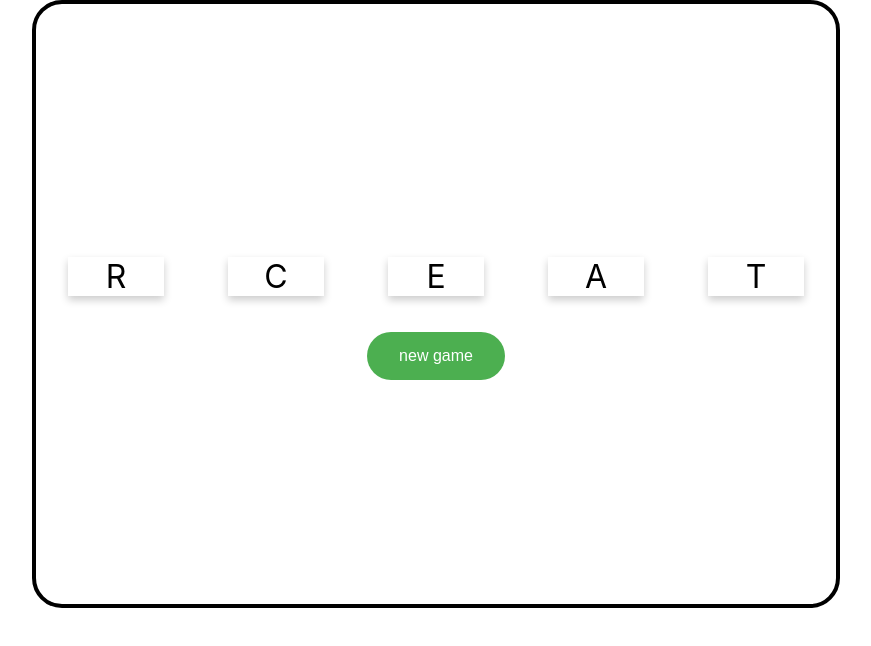
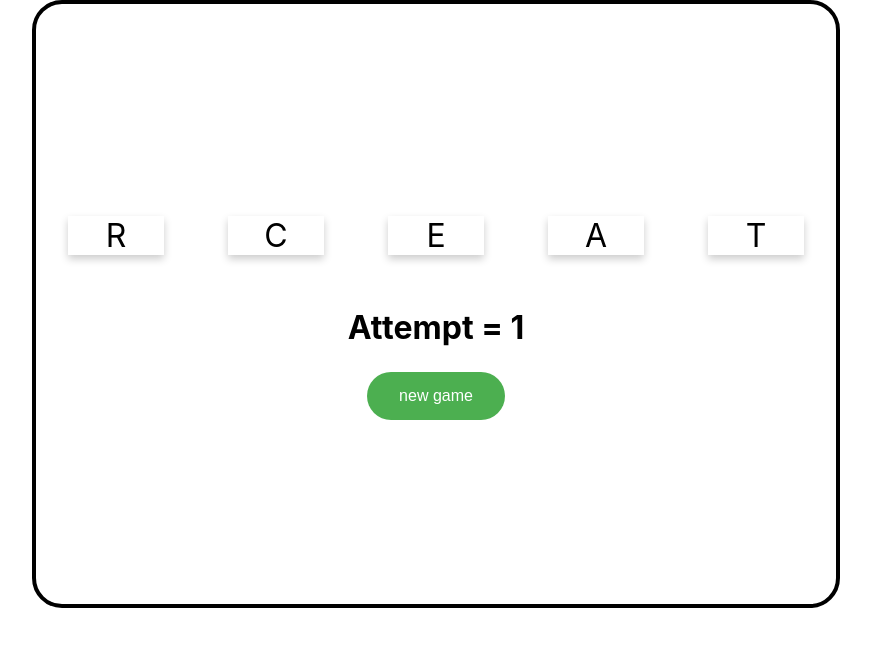
Before and after one commit to AclAireZ/LAB3SA03_Checkpoint, a React (Create React App) app: page / in a window 1280 px wide. Shown: the top 646 px of the page, without its empty margins (204-1075 px from the left). Built offline with nearby package versions, Linux system fonts and the light colour scheme.

Commit message:
show attemp

```diff
--- a/src/WordCard.js
+++ b/src/WordCard.js
@@ -39,6 +39,7 @@ export default function WordCard(props) {
     return(
         <div>
             {state.chars.map((c, i) => <CharacterCard value={c} key={i} activationHandler={activationHandler} attempt = {state.attempt}/>)}
+            {state.completed ? <h1>You win!</h1> : <h1>Attempt = {state.attempt}</h1>}
         </div>
     ) ;
 }
```
